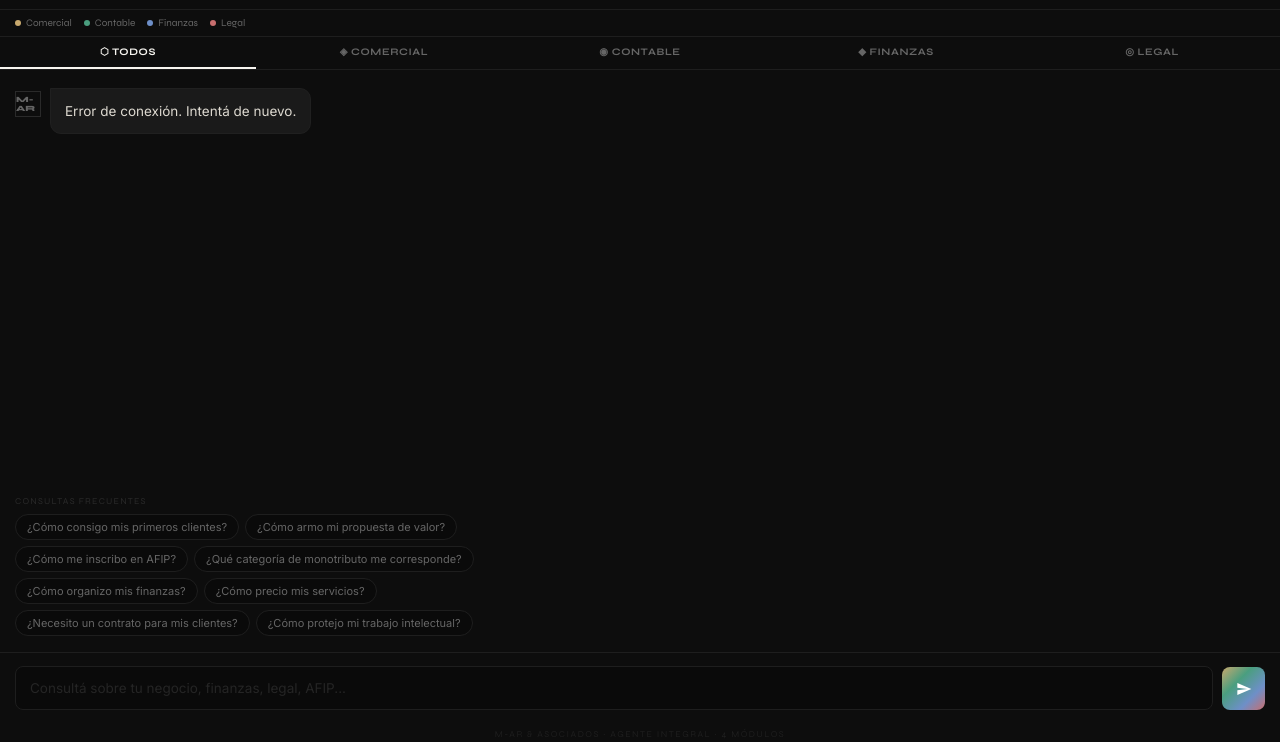
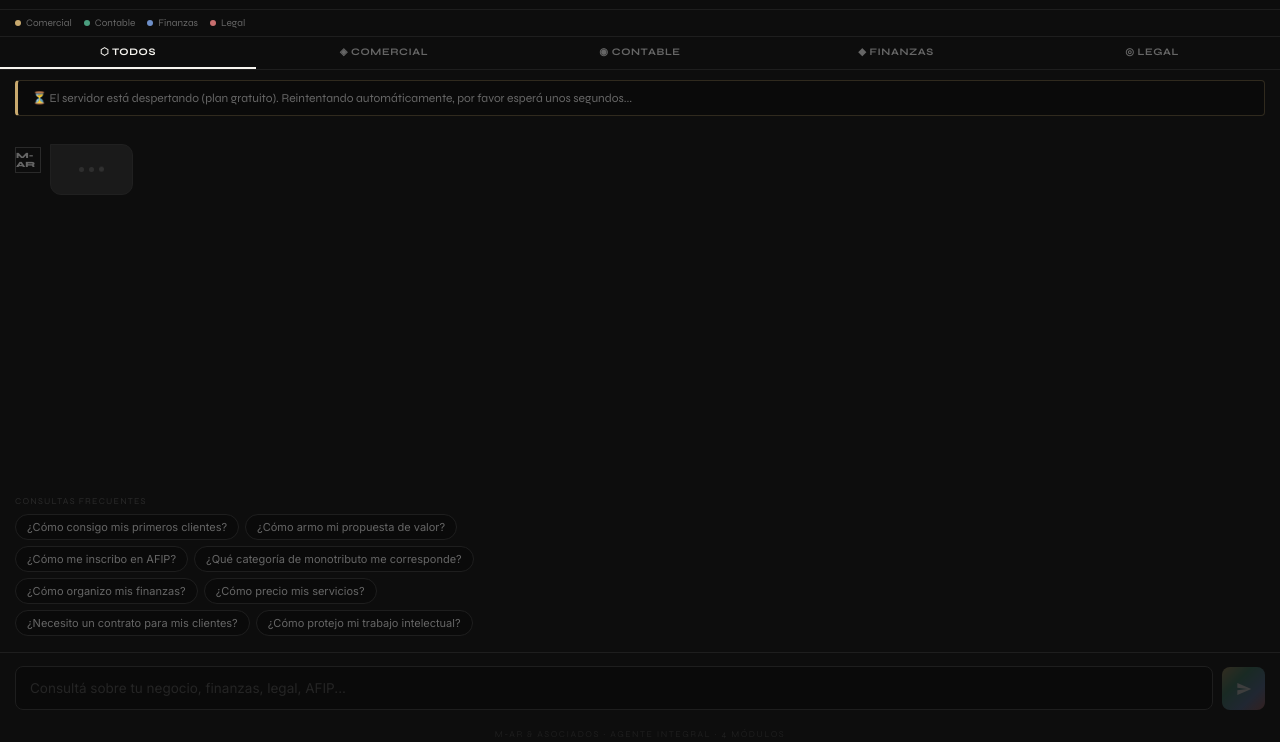
Before and after one commit to marcosandresreynoso-gif/agente-mar, a plain HTML site: page index.html in a window 1280 px wide. Shown: the part 58-800 px from the top of the page. Drawn offline with Linux system fonts and the light colour scheme; no server answers.

Commit message:
Update index.html

```diff
--- a/index.html
+++ b/index.html
@@ -89,6 +89,9 @@
   #send-btn:disabled{opacity:.2;cursor:default;}
   #send-btn svg{width:16px;height:16px;fill:#fff;}
   .footer{text-align:center;font-size:9px;color:#1E1E1E;padding:6px 0 3px;letter-spacing:1.5px;text-transform:uppercase;font-family:'Syne',sans-serif;}
+  /* banner de espera cuando el servidor duerme */
+  #banner-espera{display:none;background:#0A0A0A;border:1px solid #C8A96E33;border-left:3px solid var(--comercial);padding:10px 14px;margin:10px 15px;font-size:12px;color:var(--texto-sec);border-radius:4px;font-family:'Syne',sans-serif;}
+  #banner-espera.visible{display:block;}
 </style>
 </head>
 <body>
@@ -117,6 +120,7 @@
   <button class="nav-btn" id="btn-finanzas"  onclick="filtrar('finanzas')">◆ Finanzas</button>
   <button class="nav-btn" id="btn-legal"     onclick="filtrar('legal')">◎ Legal</button>
 </div>
+<div id="banner-espera">⏳ El servidor está despertando (plan gratuito). Reintentando automáticamente, por favor esperá unos segundos...</div>
 <div id="chat"></div>
 <div id="chips-wrap">
   <div class="chips-label">Consultas frecuentes</div>
@@ -235,32 +239,64 @@ function filtrar(modulo){
   });
 }
 
-async function llamarAPI(msg){
+// Llamada con reintento automático si el servidor está durmiendo
+async function llamarAPI(msg, reintentos = 3) {
   historial.push({role:'user',content:msg});
-  mostrarTyping();cargando=true;document.getElementById('send-btn').disabled=true;
-  try{
-    const res=await fetch('/chat',{
-      method:'POST',
-      headers:{'Content-Type':'application/json'},
-      body:JSON.stringify({system:SYSTEM_PROMPT,messages:historial})
-    });
-    const data=await res.json();
-    const raw=data.text||'No pude procesar eso. Intentá de nuevo.';
-    const modo=detectarModo(raw);const limpio=limpiarEtiqueta(raw);
-    modoActual=modo;actualizarBadge(modo);quitarTyping();
-    historial.push({role:'assistant',content:raw});agregarMensaje('agente',limpio,modo);
-  }catch(e){
-    quitarTyping();
-    agregarMensaje('agente','Error de conexión. Intentá de nuevo.','neutral');
+  mostrarTyping();
+  cargando=true;
+  document.getElementById('send-btn').disabled=true;
+
+  for (let intento = 1; intento <= reintentos; intento++) {
+    try {
+      const res = await fetch('/chat', {
+        method: 'POST',
+        headers: {'Content-Type':'application/json'},
+        body: JSON.stringify({system: SYSTEM_PROMPT, messages: historial})
+      });
+
+      if (!res.ok) throw new Error('HTTP ' + res.status);
+
+      const data = await res.json();
+      const raw = data.text || 'No pude procesar eso. Intentá de nuevo.';
+      const modo = detectarModo(raw);
+      const limpio = limpiarEtiqueta(raw);
+
+      modoActual = modo;
+      actualizarBadge(modo);
+      quitarTyping();
+      document.getElementById('banner-espera').classList.remove('visible');
+      historial.push({role:'assistant', content:raw});
+      agregarMensaje('agente', limpio, modo);
+      break; // éxito, salir del loop
+
+    } catch(e) {
+      if (intento < reintentos) {
+        // servidor durmiendo — mostrar banner y esperar
+        document.getElementById('banner-espera').classList.add('visible');
+        await new Promise(r => setTimeout(r, 8000)); // esperar 8 segundos
+      } else {
+        // agotamos reintentos
+        quitarTyping();
+        document.getElementById('banner-espera').classList.remove('visible');
+        agregarMensaje('agente', 'El servidor tardó demasiado en responder. Esperá unos segundos y volvé a intentarlo.', 'neutral');
+        historial.pop(); // sacar el mensaje del usuario que falló
+      }
+    }
   }
-  cargando=false;document.getElementById('send-btn').disabled=false;
+
+  cargando=false;
+  document.getElementById('send-btn').disabled=false;
 }
 
 async function enviar(){
   if(cargando)return;
-  const input=document.getElementById('user-input');const texto=input.value.trim();if(!texto)return;
+  const input=document.getElementById('user-input');
+  const texto=input.value.trim();
+  if(!texto)return;
   document.getElementById('chips-wrap').style.display='none';
-  agregarMensaje('usuario',texto);input.value='';input.style.height='auto';
+  agregarMensaje('usuario',texto);
+  input.value='';
+  input.style.height='auto';
   await llamarAPI(texto);
 }
 
```
